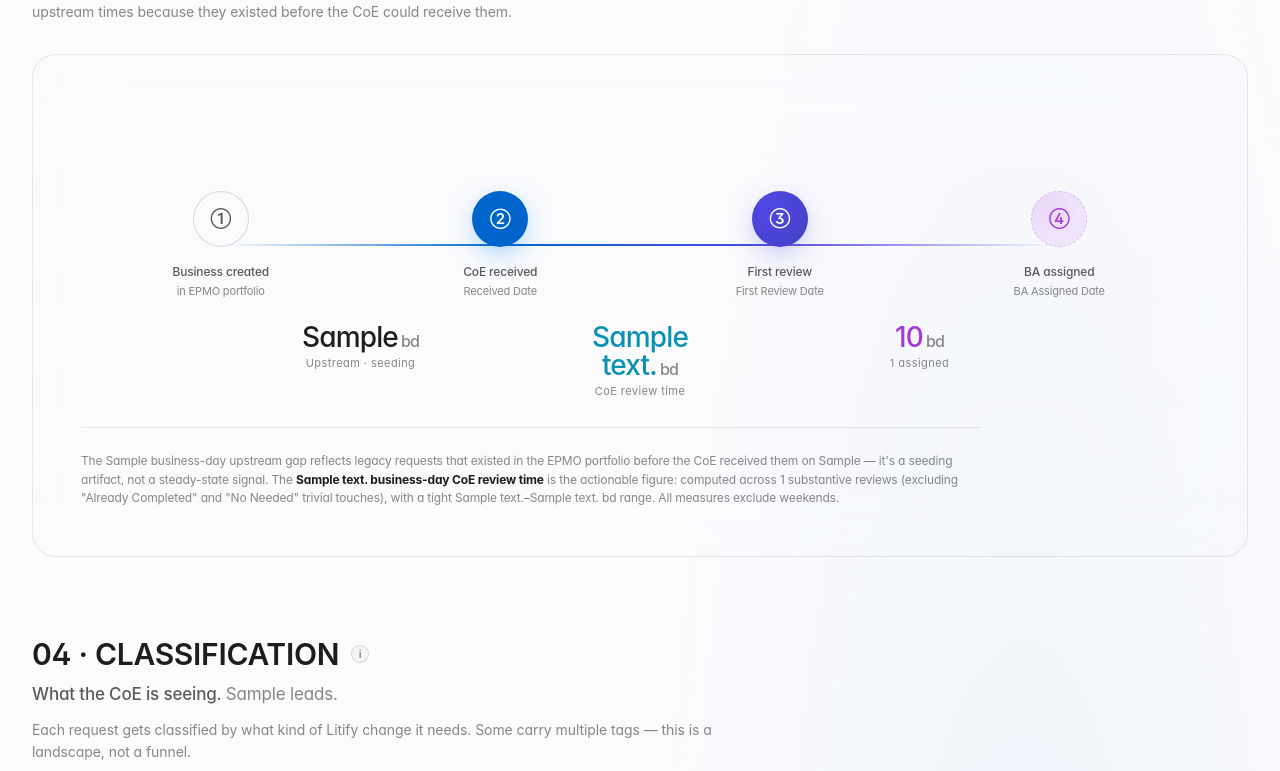
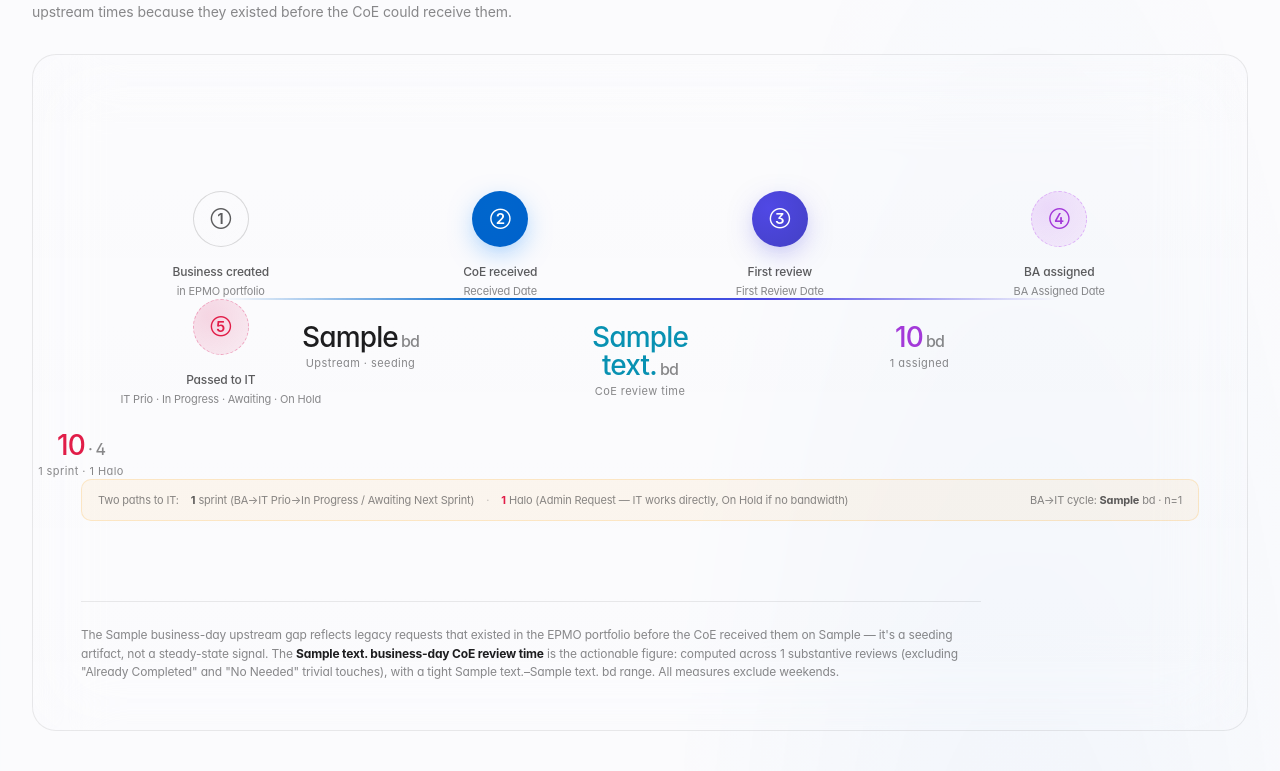
Before and after one commit to MarGarcia20/CoEDashboard, a Python web app: template templates/dashboard.jinja in a window 1280 px wide. Shown: the part 2749-3520 px from the top of the page. Run offline with Jinja, Linux system fonts and the light colour scheme; the template is opened without the code that fills it: most values are stand-ins (such as "Sample title", 1, 10 or a date in 2020); some web fonts are replaced.

Commit message:
Stage-based "passed to IT" funnel + Admin Request / Halo breakdown
Pipeline §03 now shows total passed to IT (stage in IT Prioritization,
In Progress, Awaiting Next Sprint, On Hold) instead of relying on the
it_prioritization_date field, which is not populated reliably. Breakdown
shows sprint vs Halo (Admin Request) paths. BA→IT cycle time kept as a
data-quality metric. outcome_on_hold now also captures stage "On Hold"
(Halo tickets without internal bandwidth).

Co-Authored-By: Claude Sonnet 4.6 <noreply@anthropic.com>

```diff
--- a/templates/dashboard.jinja
+++ b/templates/dashboard.jinja
@@ -772,6 +772,28 @@
     color: var(--purple);
     border: 1px dashed rgba(191, 90, 242, 0.4);
   }
+  .pipeline-orb.it {
+    background: radial-gradient(circle at 30% 30%, rgba(225,65,122,0.2), rgba(225,65,122,0.08));
+    color: var(--pink);
+    border: 1px dashed rgba(225, 65, 122, 0.4);
+  }
+  .pipeline-bypass {
+    display: flex;
+    align-items: center;
+    gap: var(--space-3);
+    margin-top: var(--space-6);
+    padding: var(--space-3) var(--space-4);
+    background: rgba(255, 159, 10, 0.06);
+    border: 1px solid rgba(255, 159, 10, 0.18);
+    border-radius: 10px;
+    font-size: var(--text-xs);
+    color: var(--text-tertiary);
+  }
+  .pipeline-bypass-count {
+    font-size: var(--text-sm);
+    font-weight: 600;
+    color: var(--orange);
+  }
   .pipeline-node:hover .pipeline-orb {
     transform: scale(1.08);
   }
@@ -1306,6 +1328,7 @@
   .outcome-epmo      { background: linear-gradient(135deg, rgba(255, 159, 10, 0.08), transparent); border-color: rgba(255, 159, 10, 0.18); }
   .outcome-hold      { background: linear-gradient(135deg, rgba(255, 214, 10, 0.08), transparent); border-color: rgba(255, 214, 10, 0.18); }
   .outcome-delivered { background: linear-gradient(135deg, rgba(48, 209, 88, 0.08), transparent); border-color: rgba(48, 209, 88, 0.2); }
+  .outcome-admin     { background: linear-gradient(135deg, rgba(225, 65, 122, 0.08), transparent); border-color: rgba(225, 65, 122, 0.20); }
   .outcome-num {
     font-size: var(--text-4xl);
     font-weight: 600;
@@ -1319,6 +1342,7 @@
   .outcome-epmo      .outcome-num { color: var(--orange); }
   .outcome-hold      .outcome-num { color: var(--yellow); }
   .outcome-delivered .outcome-num { color: var(--green); }
+  .outcome-admin     .outcome-num { color: var(--pink); }
   .outcome-name {
     font-size: var(--text-xs);
     text-transform: uppercase;
@@ -2264,7 +2288,31 @@
                 {% endif %}
               </div>
             </div>
-          </div>
+            <div class="pipeline-node">
+              <div class="pipeline-orb it">⑤</div>
+              <div class="pipeline-label"{% if pipeline_total_passed_to_it == 0 %} style="color: var(--text-tertiary);"{% endif %}>Passed to IT</div>
+              <div class="pipeline-sublabel">IT Prio · In Progress · Awaiting · On Hold</div>
+              <div class="pipeline-gap" style="left: 0; transform: translateX(-50%);">
+                {% if pipeline_total_passed_to_it > 0 %}
+                <div class="pipeline-gap-value" style="color: var(--pink);">{{ pipeline_total_passed_to_it }}<span style="font-size:16px; color:var(--text-tertiary); margin-left:3px;">·&nbsp;{{ pipeline_passed_to_it_rate }}</span></div>
+                <div class="pipeline-gap-label">{{ pipeline_sprint_passed_count }} sprint · {{ pipeline_admin_request_count }} Halo</div>
+                {% else %}
+                <div class="pipeline-gap-value dim">—</div>
+                <div class="pipeline-gap-label">Pending data</div>
+                {% endif %}
+              </div>
+            </div>
+          </div>
+        </div>
+
+        <div class="pipeline-bypass">
+          <span>Two paths to IT:</span>
+          <span><strong style="color: var(--text-secondary);">{{ pipeline_sprint_passed_count }}</strong> sprint (BA→IT Prio→In Progress / Awaiting Next Sprint)</span>
+          <span style="opacity: 0.5;">·</span>
+          <span><strong style="color: var(--pink);">{{ pipeline_admin_request_count }}</strong> Halo (Admin Request — IT works directly, On Hold if no bandwidth)</span>
+          {% if pipeline_ba_to_it_dated_count > 0 %}
+          <span style="margin-left: auto; white-space: nowrap;">BA→IT cycle: <strong style="color: var(--text-secondary);">{{ pipeline_ba_to_it_bd }}</strong> bd · n={{ pipeline_ba_to_it_dated_count }}</span>
+          {% endif %}
         </div>
 
         <p class="pipeline-note">
@@ -2646,6 +2694,11 @@
           <div class="outcome-num">{{ outcome_delivered }}</div>
           <div class="outcome-name">Delivered</div>
           <div class="outcome-desc">Implemented and shipped to production</div>
+        </div>
+        <div class="outcome-card outcome-admin">
+          <div class="outcome-num">{{ outcome_admin_request }}</div>
+          <div class="outcome-name">Admin Request</div>
+          <div class="outcome-desc">Sent directly by IT to Halo — bypasses BA analysis, implemented as admin change</div>
         </div>
       </div>
     </section>
```
Also changed, not shown: src/metrics.py (+72 -1 lines), src/renderer.py (+7 -0 lines), tests/test_metrics.py (+107 -0 lines).
